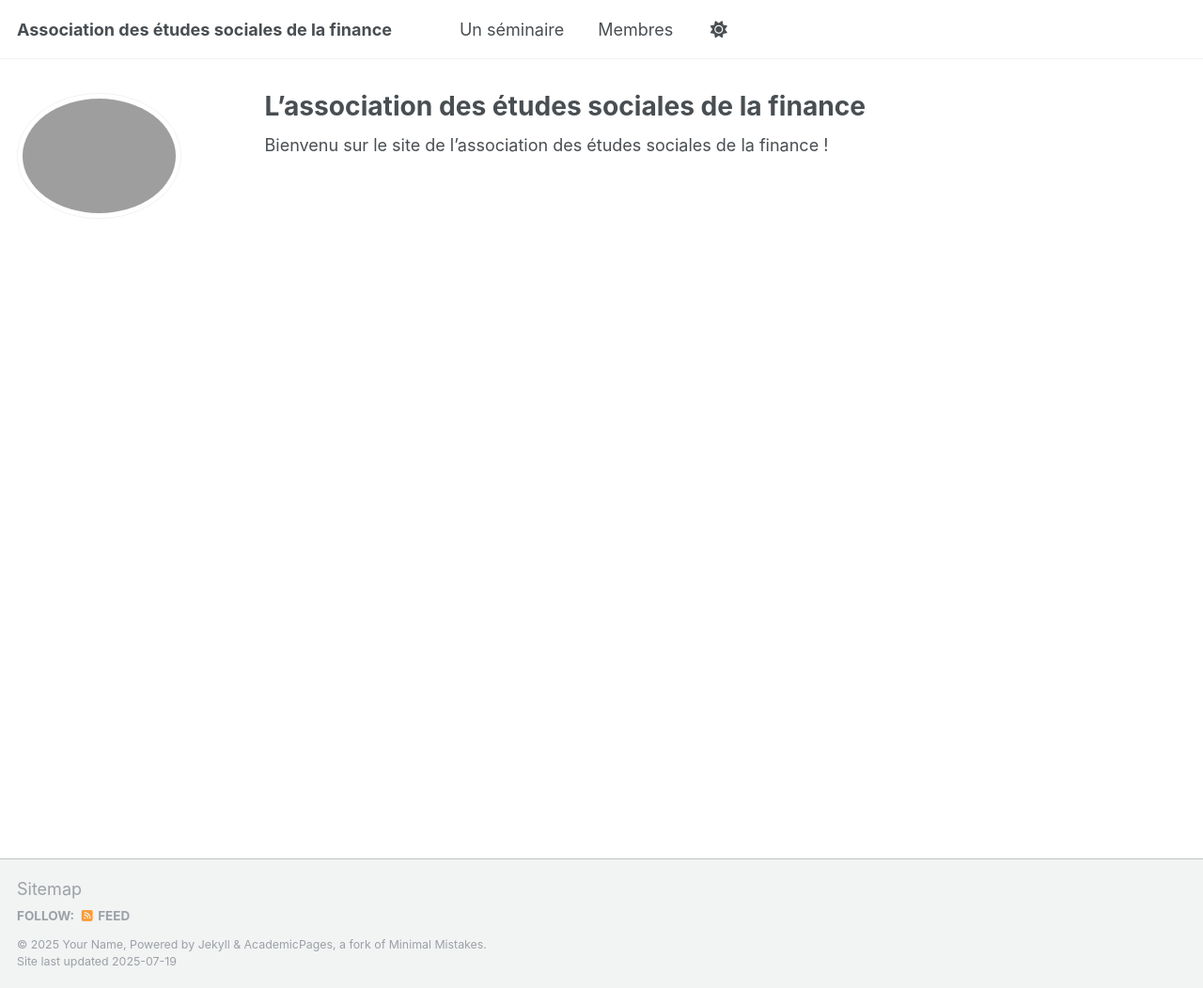
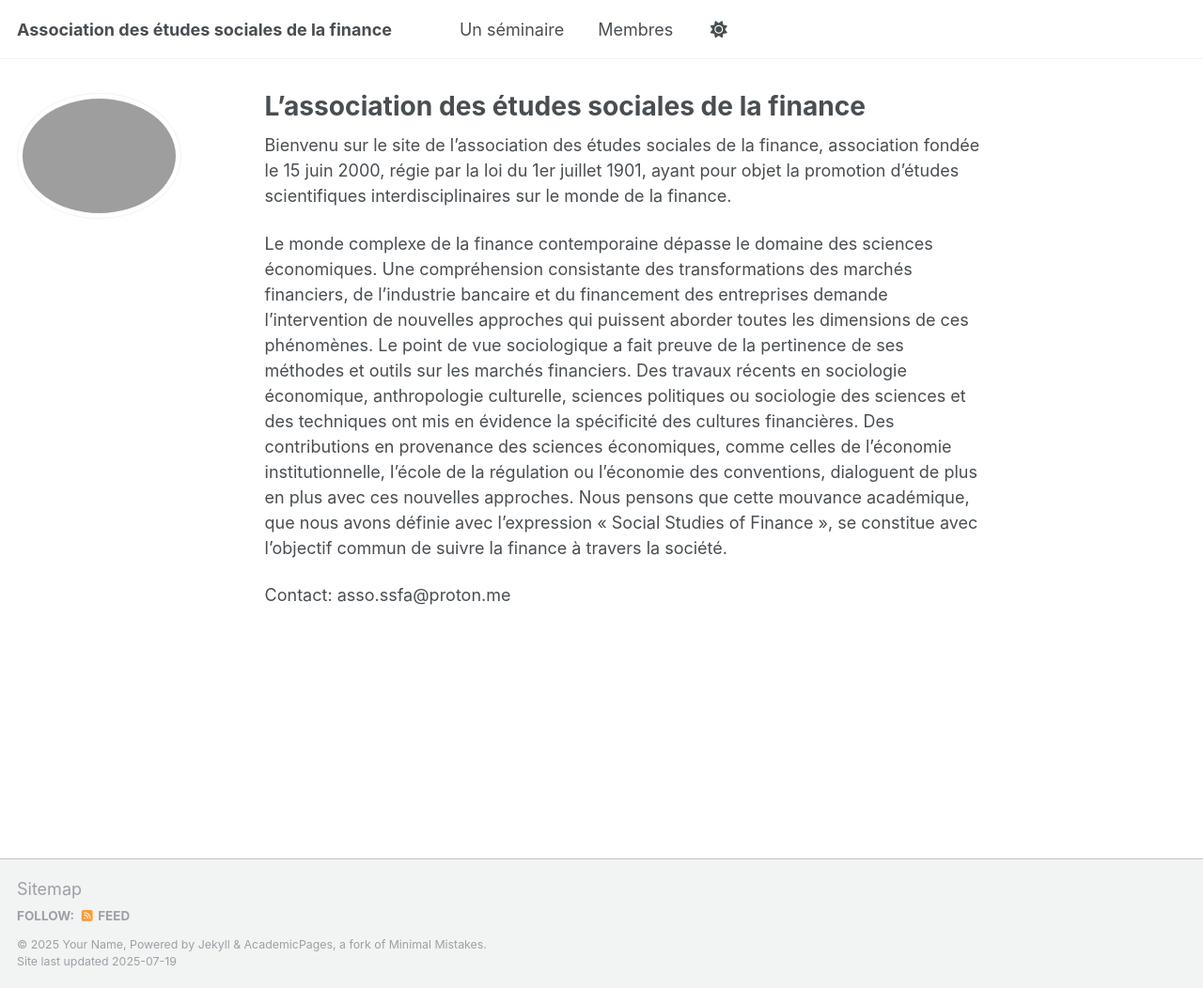
Before and after one commit to ssfa-aesf/ssfa-aesf.github.io, a Jekyll site: the page built from _pages/about.md, in a window 1280 px wide and 1052 px high. Shown: the whole window at 94% size. Built offline with Jekyll 4.4.1, drawn with Linux system fonts in a browser that asks for light colours; a script that is not in the unit is left out.

Commit message:
Update about.md

```diff
--- a/_pages/about.md
+++ b/_pages/about.md
@@ -6,4 +6,10 @@ redirect_from:
   - /about/
   - /about.html
 ---
-Bienvenu sur le site de l'association des études sociales de la finance !
+Bienvenu sur le site de l'association des études sociales de la finance, association fondée le 15 juin 2000, régie par la loi du 1er juillet 1901, ayant pour objet la promotion d’études scientifiques interdisciplinaires sur le monde de la finance.
+
+
+Le monde complexe de la finance contemporaine dépasse le domaine des sciences économiques. Une compréhension consistante des transformations des marchés financiers, de l’industrie bancaire et du financement des entreprises demande l’intervention de nouvelles approches qui puissent aborder toutes les dimensions de ces phénomènes. Le point de vue sociologique a fait preuve de la pertinence de ses méthodes et outils sur les marchés financiers. Des travaux récents en sociologie économique, anthropologie culturelle, sciences politiques ou sociologie des sciences et des techniques ont mis en évidence la spécificité des cultures financières. Des contributions en provenance des sciences économiques, comme celles de l’économie institutionnelle, l’école de la régulation ou l’économie des conventions, dialoguent de plus en plus avec ces nouvelles approches. Nous pensons que cette mouvance académique, que nous avons définie avec l’expression « Social Studies of Finance », se constitue avec l’objectif commun de suivre la finance à travers la société.
+
+
+Contact: asso.ssfa@proton.me
```
